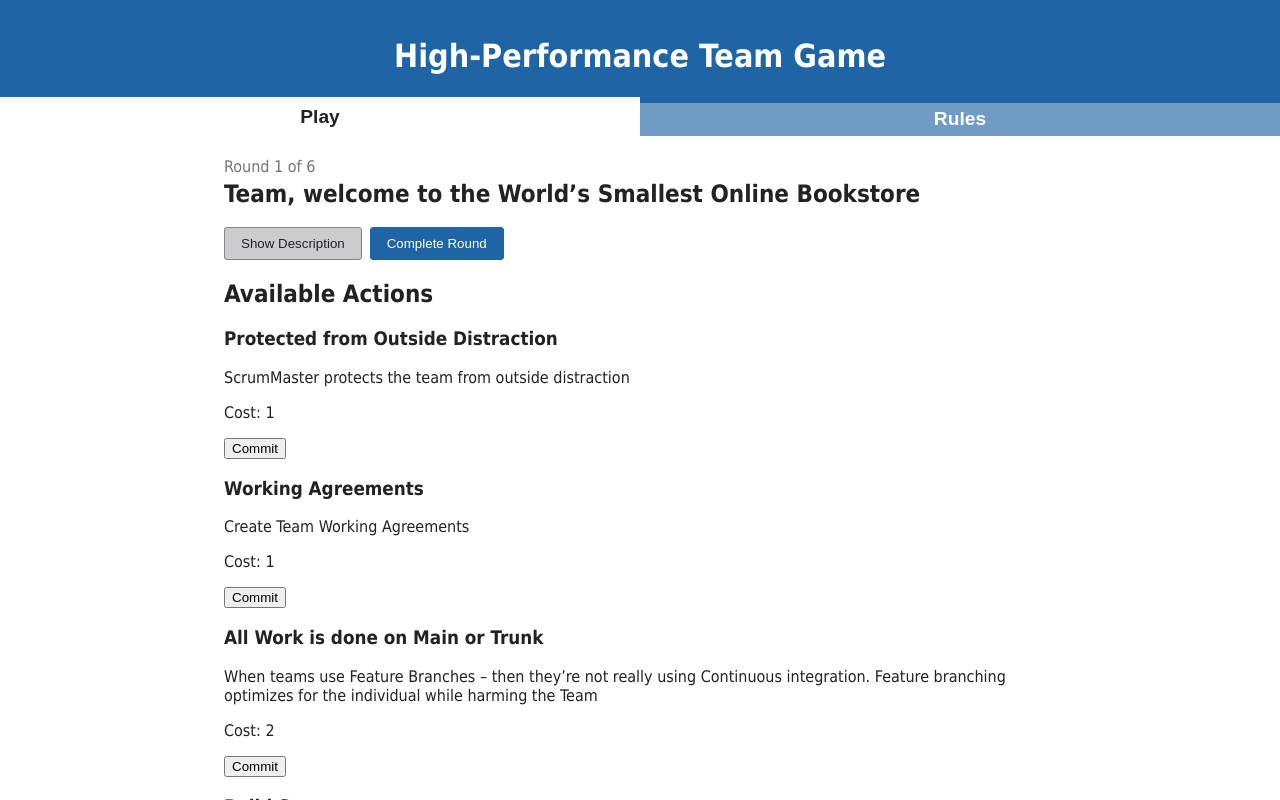
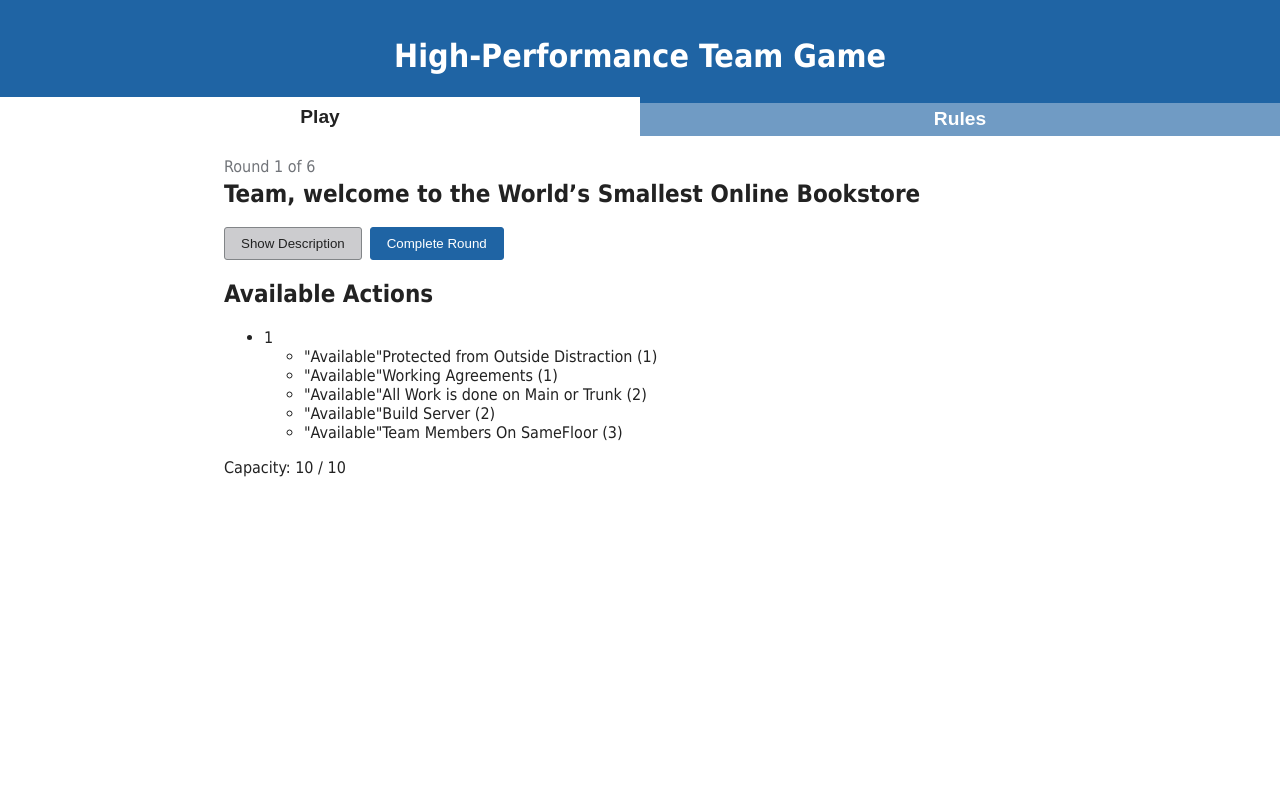
Before and after one commit to mlevison/high-performance-teams-game, a React (Create React App) app: page / in a window 1280 px wide. Both pictures are taken after a click on the button "Start Round". Shown: the top 800 px of the page. Built offline with nearby package versions, Linux system fonts and the light colour scheme.

Commit message:
refactor: add status to available game actions
so that selected game actions or those that miss dependencies can also be displayed in ui

```diff
--- a/src/App.tsx
+++ b/src/App.tsx
@@ -42,6 +42,7 @@ export default function App() {
                 closeRound={closeRound}
                 row1={
                   <Actions
+                    currentRound={state.currentRound.number}
                     availableGameActions={state.availableGameActions}
                     dispatch={dispatch}
                   />
--- a/src/components/Actions.tsx
+++ b/src/components/Actions.tsx
@@ -1,32 +1,71 @@
 import React from 'react';
+import { GameActionWithStatus } from 'state/gameActions/getAvailableGameActions';
 import { GameDispatch, AppState } from '../state';
 
 type Props = {
+  currentRound: number;
   availableGameActions: AppState['availableGameActions'];
   dispatch: GameDispatch;
 };
+
+function onlyRound(number: number) {
+  return (gaws: GameActionWithStatus): boolean =>
+    gaws.gameAction.available.round === number;
+}
 
 export default function Actions(props: Props) {
   return (
     <>
       <h2>Available Actions</h2>
-      {props.availableGameActions.map((gameAction) => (
-        <div key={gameAction.id}>
-          <h3>{gameAction.name}</h3>
-          <p>{gameAction.description}</p>
-          <p>Cost: {gameAction.cost}</p>
-          <button
-            onClick={() =>
-              props.dispatch({
-                type: 'SELECT_GAME_ACTION',
-                payload: gameAction.id,
-              })
-            }
-          >
-            Commit
-          </button>
-        </div>
-      ))}
+      <ul>
+        {Array(props.currentRound)
+          .fill('')
+          .map((_, i) => {
+            const round = i + 1;
+            return (
+              <li key={round}>
+                <span>{round}</span>
+                <ul>
+                  {props.availableGameActions.filter(onlyRound(round)).map(
+                    /* eslint-disable-next-line array-callback-return */
+                    ({ status, gameAction }): JSX.Element => {
+                      switch (status.type) {
+                        case 'AVAILABLE':
+                          return (
+                            <li key={gameAction.id}>
+                              "Available"
+                              {gameAction.name} ({gameAction.cost})
+                            </li>
+                          );
+                        case 'SELECTED':
+                          return (
+                            <li key={gameAction.id}>
+                              "Selected"
+                              {gameAction.name} ({gameAction.cost})
+                            </li>
+                          );
+                        case 'MULTI_SELECT':
+                          return (
+                            <li key={gameAction.id}>
+                              "Selected times {status.times}" {gameAction.name}{' '}
+                              ({gameAction.cost})
+                            </li>
+                          );
+                        case 'MISSING_DEP':
+                          return (
+                            <li key={gameAction.id}>
+                              "Unmet Dependencies {status.unmetDependencies}"{' '}
+                              {gameAction.name} ({gameAction.cost})
+                            </li>
+                          );
+                      }
+                    },
+                  )}
+                </ul>
+              </li>
+            );
+          })}
+      </ul>
     </>
   );
 }
--- a/src/state/gameActions/gameActions.ts
+++ b/src/state/gameActions/gameActions.ts
@@ -1,5 +1,8 @@
 import { GameActionList, GameAction } from './types';
-import { unique, hasNoEffect, combine, fromRound, requires } from './helpers';
+
+export function hasNoEffect() {
+  return null;
+}
 
 export type GameActionId =
   | 'GAME_ACTION_BUILD_SERVER'
@@ -14,7 +17,7 @@ export type GameActionId =
 export const gameActionList: GameActionList = {
   PROTECTED_FROM_OUTSIDE_DISTRACTION: {
     name: 'Protected from Outside Distraction',
-    available: unique(),
+    available: { round: 1 },
     description: 'ScrumMaster protects the team from outside distraction',
     cost: 1,
     // TODO - the effect is different in that it effects the success die roll
@@ -22,7 +25,7 @@ export const gameActionList: GameActionList = {
   },
   WORKING_AGREEMENTS: {
     name: 'Working Agreements',
-    available: unique(),
+    available: { round: 1 },
     description: 'Create Team Working Agreements',
     cost: 1,
     // TODO - the effect is different in that it effects the success die roll
@@ -31,7 +34,7 @@ export const gameActionList: GameActionList = {
   ELIMINATE_LONG_LIVED_FEATURE_BRANCHES: {
     type: 'ENGINEERING',
     name: 'All Work is done on Main or Trunk',
-    available: unique(),
+    available: { round: 1 },
     description:
       'When teams use Feature Branches – then they’re not really using Continuous integration. Feature branching optimizes for the individual while harming the Team',
     cost: 2,
@@ -43,7 +46,7 @@ export const gameActionList: GameActionList = {
   GAME_ACTION_BUILD_SERVER: {
     type: 'ENGINEERING',
     name: 'Build Server',
-    available: unique(),
+    available: { round: 1 },
     description:
       'Setup Build Server and Continuous Integration. This is required to make future engineering improvements',
     cost: 2,
@@ -51,7 +54,7 @@ export const gameActionList: GameActionList = {
   },
   GAME_ACTION_TEAMS_ON_SAME_FLOOR: {
     name: 'Team Members On SameFloor',
-    available: unique(),
+    available: { round: 1 },
     description:
       "Getting Team Members on the same floor reduces the cost of communication as they don't have to go far to ask questions",
     cost: 3,
@@ -72,18 +75,14 @@ export const gameActionList: GameActionList = {
   GAME_ACTION_UNIT_TESTING: {
     type: 'ENGINEERING',
     name: 'Unit Testing',
-    available: combine([
-      unique(),
-      fromRound(2),
-      requires('GAME_ACTION_BUILD_SERVER'),
-    ]),
+    available: { round: 2, requires: 'GAME_ACTION_BUILD_SERVER' },
     description: 'TODO: SOME DESCRIPTION',
     cost: 2,
     effect: () => ({ capacity: 2, title: 'TODO: Unit Testing active' }),
   },
   GAME_ACTION_INFORMAL_CROSS_TRAINING: {
     name: 'Informal Cross Training',
-    available: combine([unique(), fromRound(3)]),
+    available: { round: 3 },
     description:
       'Informal cross-training for existing team members in an area the team is weak. (Testing anyone?)',
     cost: 1,
@@ -94,7 +93,7 @@ export const gameActionList: GameActionList = {
   },
   GAME_ACTION_FORMAL_CROSS_TRAINING: {
     name: 'Formal Cross-Training',
-    available: combine([unique(), fromRound(3)]),
+    available: { round: 3 },
     description:
       'Formal cross-training for existing team members in an area the team is weak. (Testing anyone?)',
     cost: 3,
--- a/src/state/gameActions/getAvailableGameActions.ts
+++ b/src/state/gameActions/getAvailableGameActions.ts
@@ -1,17 +1,69 @@
 import { GameAction } from './types';
 import { GameActionId, gameActions } from './gameActions';
+
+type GameActionStatus =
+  | { type: 'MISSING_DEP'; unmetDependencies: GameActionId[] }
+  | { type: 'AVAILABLE' }
+  | { type: 'SELECTED' }
+  | { type: 'MULTI_SELECT'; times: number };
+
+function normalizeRequires(
+  req: GameAction['available']['requires'],
+): GameActionId[] {
+  if (!req) {
+    return [];
+  }
+  if (!Array.isArray(req)) {
+    return [req];
+  }
+  return req;
+}
+
+export type GameActionWithStatus = {
+  gameAction: GameAction;
+  status: GameActionStatus;
+};
 
 export function getAvailableGameActions(
   currentRound: number,
   finishedActionIds: GameActionId[],
   selectedGameActionIds: GameActionId[],
-): GameAction[] {
-  return gameActions.filter((gameAction) =>
-    gameAction.available(
-      currentRound,
-      finishedActionIds,
-      selectedGameActionIds,
-      gameAction.id,
-    ),
-  );
+): GameActionWithStatus[] {
+  return gameActions
+    .map((gameAction): GameActionWithStatus | null => {
+      if (currentRound < gameAction.available.round) {
+        return null;
+      }
+
+      const dependencies = normalizeRequires(gameAction.available.requires);
+      const unmetDependencies = dependencies.filter(
+        (id) => !finishedActionIds.includes(id),
+      );
+
+      if (unmetDependencies.length) {
+        return {
+          gameAction,
+          status: { type: 'MISSING_DEP', unmetDependencies },
+        };
+      }
+
+      if (gameAction.available.unique === false) {
+        return {
+          gameAction,
+          status: {
+            type: 'MULTI_SELECT',
+            times: selectedGameActionIds.filter((id) => id === gameAction.id)
+              .length,
+          },
+        };
+      }
+
+      return {
+        gameAction,
+        status: selectedGameActionIds.includes(gameAction.id)
+          ? { type: 'SELECTED' }
+          : { type: 'AVAILABLE' },
+      };
+    })
+    .filter((e): e is GameActionWithStatus => e !== null);
 }
--- a/src/state/gameActions/helpers.ts
+++ /dev/null
@@ -1,33 +0,0 @@
-import { AvailabilityCheck } from './types';
-import { GameActionId } from './gameActions';
-
-/** --- AVAILABILITY --- */
-export function fromRound(roundNumber: number): AvailabilityCheck {
-  return (currentRound) => currentRound >= roundNumber;
-}
-export function unique(): AvailabilityCheck {
-  return (_, finished, selected, id) =>
-    ![...finished, ...selected].includes(id);
-}
-export function oncePerRound(): AvailabilityCheck {
-  return (_, __, selected, id) => !selected.includes(id);
-}
-export function requires(id: GameActionId): AvailabilityCheck {
-  return (_, finished) => finished.includes(id);
-}
-export function combine(checks: AvailabilityCheck[]): AvailabilityCheck {
-  return (...args) => {
-    for (let i = 0; i < checks.length; i++) {
-      const check = checks[i];
-      if (!check(...args)) {
-        return false;
-      }
-    }
-    return true;
-  };
-}
-
-/** --- EFFECTS --- */
-export function hasNoEffect() {
-  return null;
-}
--- a/src/state/gameActions/index.ts
+++ b/src/state/gameActions/index.ts
@@ -1,5 +1,6 @@
 import { GameActionId as GameActionIdT } from './gameActions';
 import { GameAction as GameActionT } from './types';
+import { GameActionWithStatus as GameActionWithStatusT } from './getAvailableGameActions';
 export { getAvailableGameActions } from './getAvailableGameActions';
 export { findGameActionById } from './findGameActionById';
 export { getEffect } from './getEffect';
@@ -7,3 +8,4 @@ export { getCost } from './getCost';
 
 export type GameActionId = GameActionIdT;
 export type GameAction = GameActionT;
+export type GameActionWithStatus = GameActionWithStatusT;
--- a/src/state/gameActions/types.ts
+++ b/src/state/gameActions/types.ts
@@ -9,7 +9,11 @@ export type AvailabilityCheck = (
 ) => boolean;
 type GameActionImplementation = {
   type?: 'ENGINEERING';
-  available: AvailabilityCheck;
+  available: {
+    round: number;
+    requires?: GameActionId[] | GameActionId;
+    unique?: false;
+  };
   effect: (age: number, finishedActionIds: GameActionId[]) => Effect | null;
   name: string;
   description: string;
--- a/src/state/useAppState.ts
+++ b/src/state/useAppState.ts
@@ -8,12 +8,13 @@ import {
   getCapacity,
   INITIAL_STATE,
 } from './game';
-import { getAvailableGameActions, GameAction } from './gameActions';
+import { getAvailableGameActions } from './gameActions';
+import { GameActionWithStatus } from './gameActions/getAvailableGameActions';
 import { ClosedRound, closeRound, getCosts } from './round';
 import { roundDescriptions } from './roundDescriptions';
 
 export type AppState = {
-  availableGameActions: GameAction[];
+  availableGameActions: GameActionWithStatus[];
   currentRound: {
     number: number;
     title?: string;
```
Also changed, not shown: src/lib/testHelpers.ts (+8 -1 lines).
